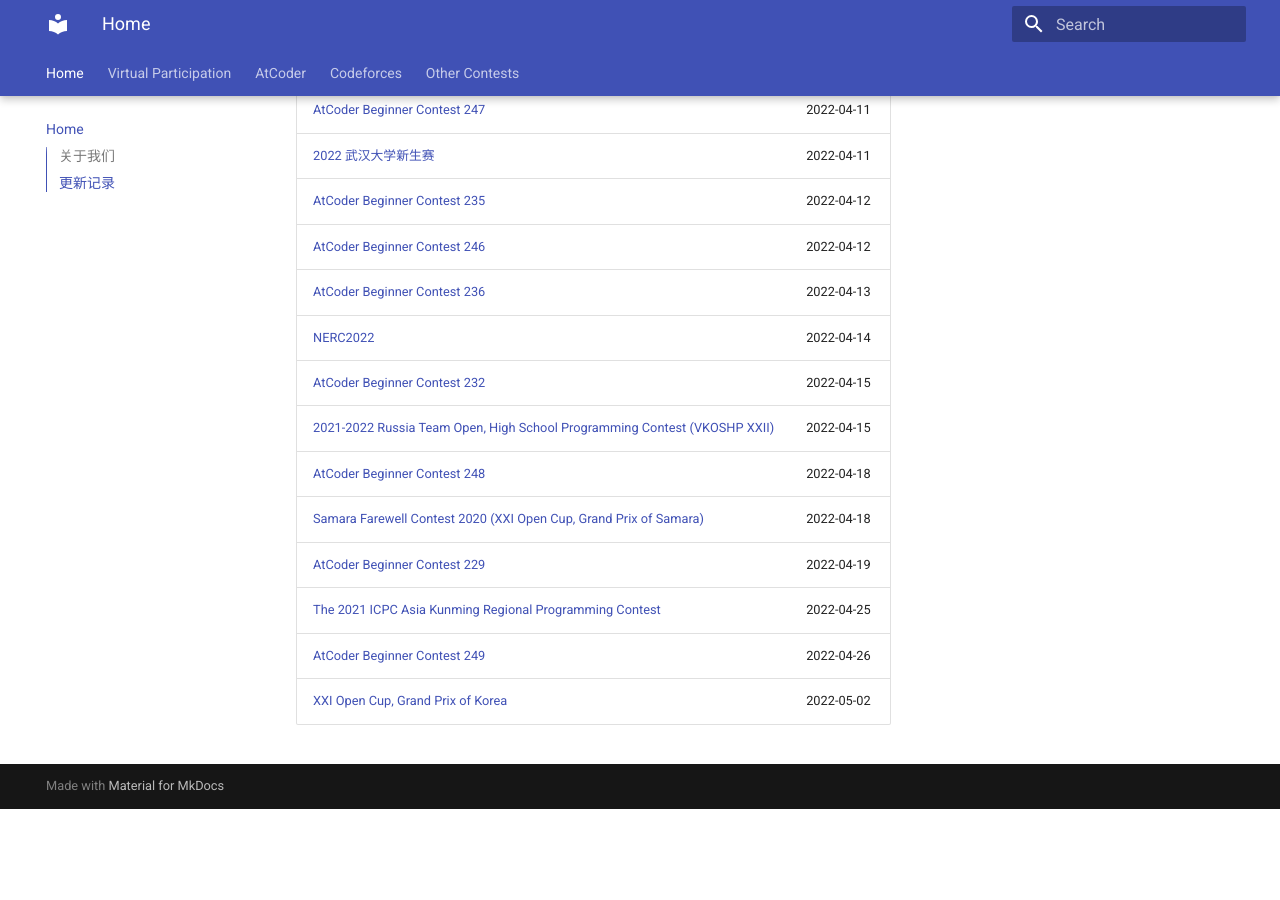
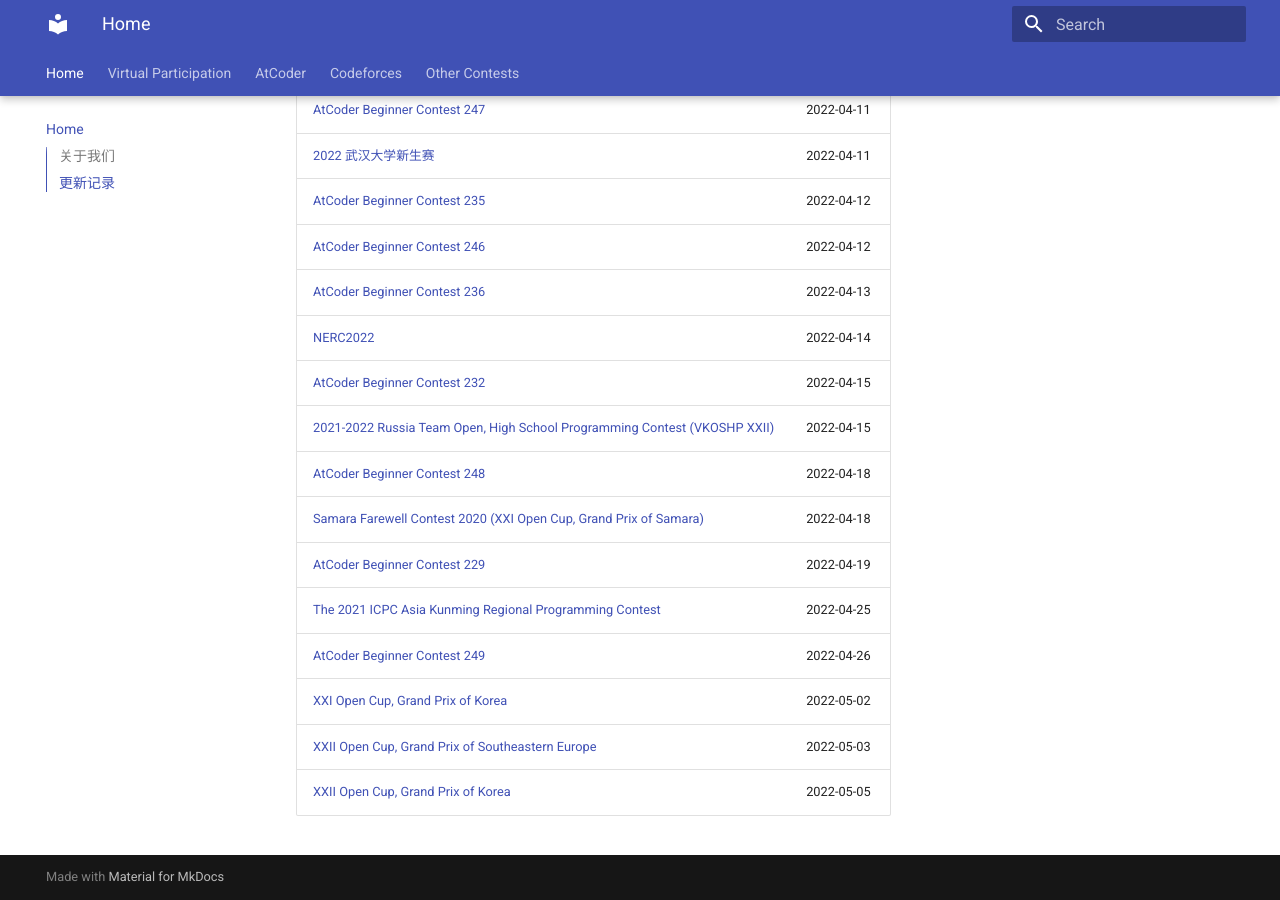
Before and after one commit to SkqLiao/team-wiki, an MkDocs documentation site: the page built from docs/index.md, in a window 1280 px wide and 900 px high, scrolled down 664 px. Built offline with MkDocs 1.6.1 and Material for MkDocs 9.7.7, drawn with Linux system fonts in a browser that asks for light colours; before the commit the page ends 1473 px from its top, so only the background shows below that.

Commit message:
gym103371

```diff
--- a/docs/index.md
+++ b/docs/index.md
@@ -29,3 +29,5 @@
 | [The 2021 ICPC Asia Kunming Regional Programming Contest](https://skqliao.github.io/vp/nowcoder-32708) | 2022-04-25 |
 | [AtCoder Beginner Contest 249](https://skqliao.github.io/atcoder/abc/abc249/) | 2022-04-26 |
 | [XXI Open Cup, Grand Prix of Korea](https://skqliao.github.io/vp/cf-gym-102759) | 2022-05-02 |
+| [XXII Open Cup, Grand Prix of Southeastern Europe](https://skqliao.github.io/vp/cf-gym-103439) | 2022-05-03 |
+| [XXII Open Cup, Grand Prix of Korea](https://skqliao.github.io/vp/cf-gym-103371) | 2022-05-05 |
--- a/mkdocs.yml
+++ b/mkdocs.yml
@@ -19,6 +19,7 @@
       - The 2021 ICPC Asia Kunming Regional Programming Contest: vp/nowcoder-32708.md
       - XXI Open Cup, Grand Prix of Korea: vp/cf-gym-102759.md
       - XXII Open Cup, Grand Prix of Southeastern Europe: vp/cf-gym-103439.md
+      - XXII Open Cup, Grand Prix of Korea: vp/cf-gym-103371.md
   - AtCoder:
       - AtCoder Beginner Contest:
           - AtCoder Beginner Contest 229: atcoder/abc/abc229.md
```
Also changed, not shown: README.md (+1 -0 lines), docs/vp/cf-gym-103371.md (added, +46 -0 lines).
